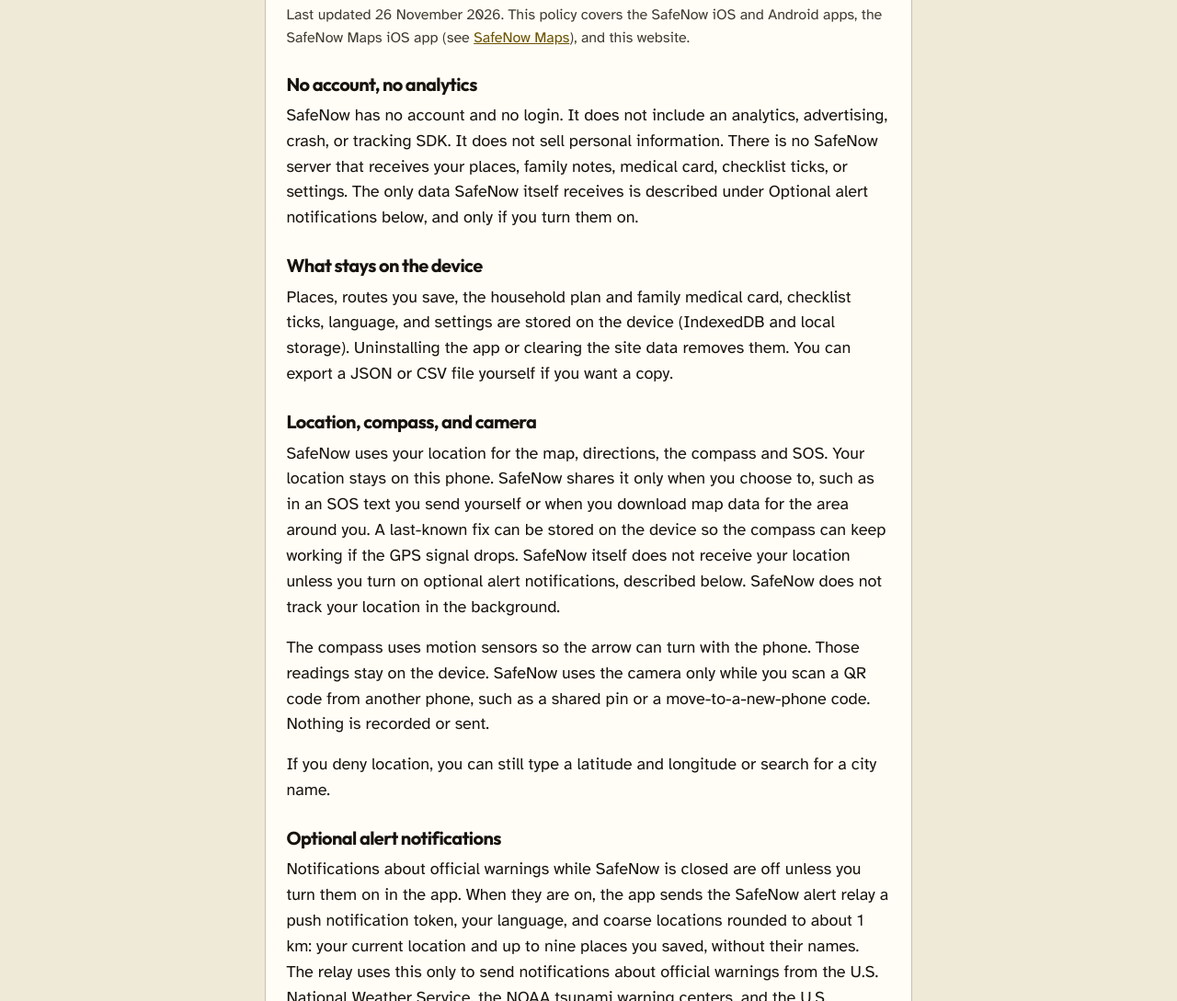
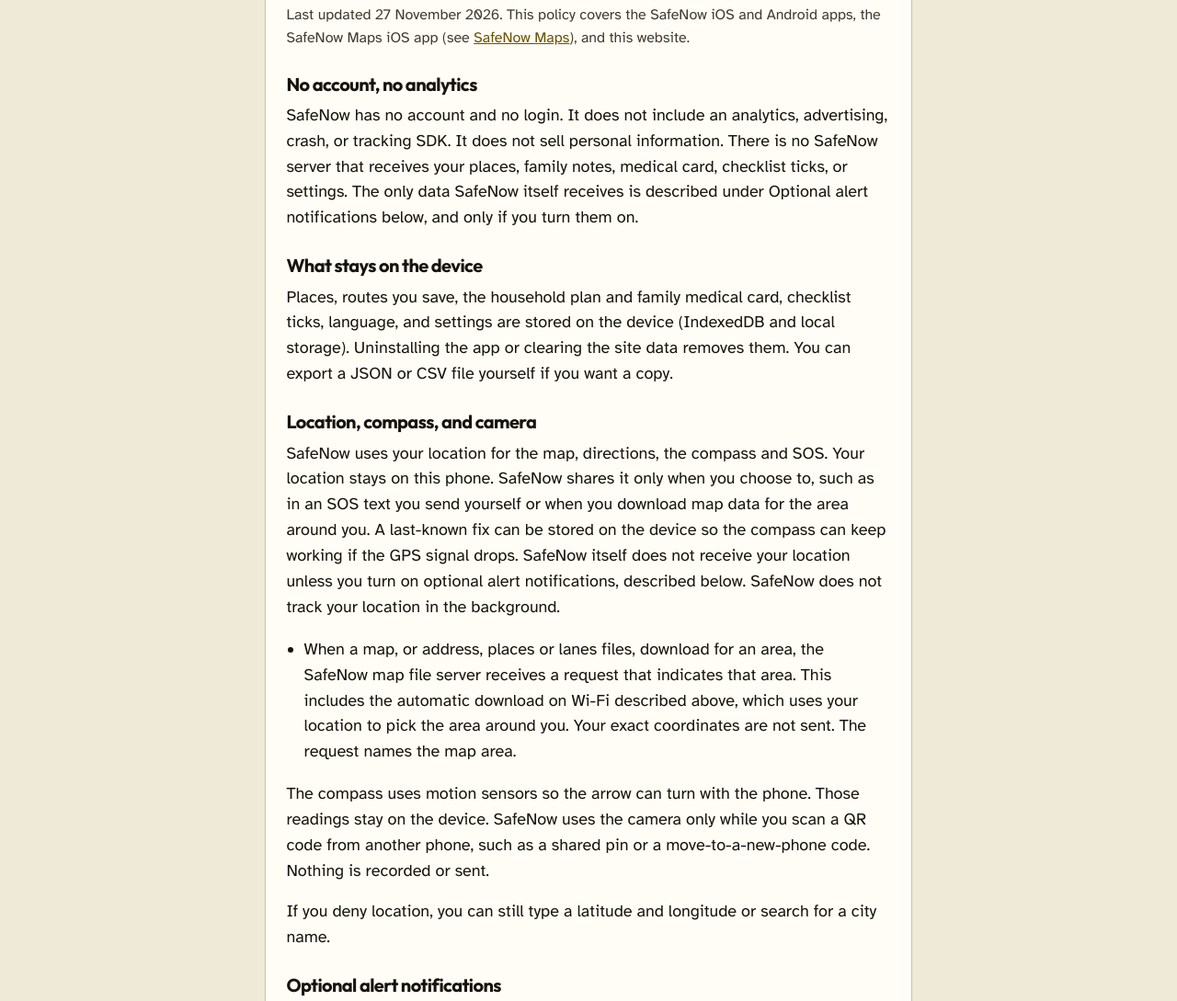
Before and after one commit to oxgirl/safenow-site, a plain HTML site: page privacy/index.html in a window 1280 px wide. Shown: the part 210-1299 px from the top of the page at 92% size. Drawn offline with Linux system fonts and the light colour scheme.

Commit message:
Update privacy policy for automatic map download on Wi-Fi
Replace the street-map network-request bullet and add the Location
section disclosure from Legal's 27 November 2026 auto-download copy.
Draft only: ship in the same release as the app change; do not merge
or deploy without Alany's own OK.

```diff
--- a/privacy/index.html
+++ b/privacy/index.html
@@ -79,13 +79,16 @@
       <div class="wrap">
         <article class="doc">
           <h1>Privacy policy</h1>
-          <p class="dateline">Last updated 26 November 2026. This policy covers the SafeNow iOS and Android apps, the SafeNow Maps iOS app (see <a href="#safenow-maps">SafeNow Maps</a>), and this website.</p>
+          <p class="dateline">Last updated 27 November 2026. This policy covers the SafeNow iOS and Android apps, the SafeNow Maps iOS app (see <a href="#safenow-maps">SafeNow Maps</a>), and this website.</p>
           <h2>No account, no analytics</h2>
           <p>SafeNow has no account and no login. It does not include an analytics, advertising, crash, or tracking SDK. It does not sell personal information. There is no SafeNow server that receives your places, family notes, medical card, checklist ticks, or settings. The only data SafeNow itself receives is described under Optional alert notifications below, and only if you turn them on.</p>
           <h2>What stays on the device</h2>
           <p>Places, routes you save, the household plan and family medical card, checklist ticks, language, and settings are stored on the device (IndexedDB and local storage). Uninstalling the app or clearing the site data removes them. You can export a JSON or CSV file yourself if you want a copy.</p>
           <h2>Location, compass, and camera</h2>
           <p>SafeNow uses your location for the map, directions, the compass and SOS. Your location stays on this phone. SafeNow shares it only when you choose to, such as in an SOS text you send yourself or when you download map data for the area around you. A last-known fix can be stored on the device so the compass can keep working if the GPS signal drops. SafeNow itself does not receive your location unless you turn on optional alert notifications, described below. SafeNow does not track your location in the background.</p>
+          <ul>
+            <li>When a map, or address, places or lanes files, download for an area, the SafeNow map file server receives a request that indicates that area. This includes the automatic download on Wi-Fi described above, which uses your location to pick the area around you. Your exact coordinates are not sent. The request names the map area.</li>
+          </ul>
           <p>The compass uses motion sensors so the arrow can turn with the phone. Those readings stay on the device. SafeNow uses the camera only while you scan a QR code from another phone, such as a shared pin or a move-to-a-new-phone code. Nothing is recorded or sent.</p>
           <p>If you deny location, you can still type a latitude and longitude or search for a city name.</p>
           <h2>Optional alert notifications</h2>
@@ -95,7 +98,7 @@
           <ul>
             <li>A place-name search or reverse-geocode request to Nominatim (nominatim.openstreetmap.org). That request includes the search text you typed, or coordinates if you asked the app to name a point.</li>
             <li>A bounded map query to the public Overpass API (overpass-api.de) so OpenStreetMap places or walking streets in that area can be saved on the phone. That request includes a geographic bounding box.</li>
-            <li>Map tiles from OpenStreetMap (tile.openstreetmap.org) only if you ask to save or view a street map. Tile requests indicate the map area you viewed.</li>
+            <li>Map files (street map, addresses, places and lanes) from the SafeNow map file server. They download when you open or download a map for an area. Automatic map download is on unless you turn it off in Settings. While it is on and the phone is on Wi-Fi, SafeNow downloads the map for the area around you by itself once your location is known. On mobile data, or if SafeNow can't tell the network type, a map downloads only if you tap.</li>
           </ul>
           <p>Those services can see the request and the network address it came from, under their own policies. SafeNow does not receive a copy. Official shelter lists included with the app are read from files on the device, not from a SafeNow backend. Map data is © OpenStreetMap contributors, ODbL.</p>
           <p>Some guide screens include ordinary links to public references such as Ready.gov, the American Red Cross, CDC, or WHO. Those pages load only if you open the link.</p>
```
